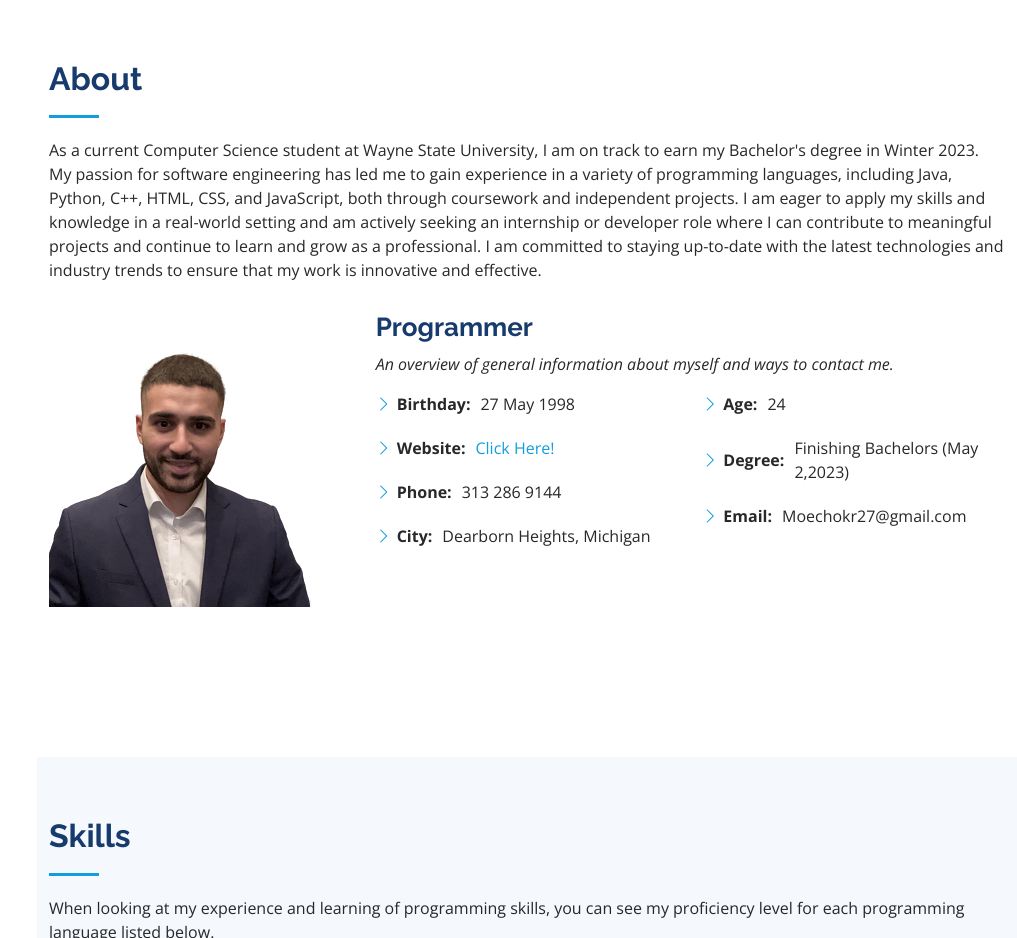
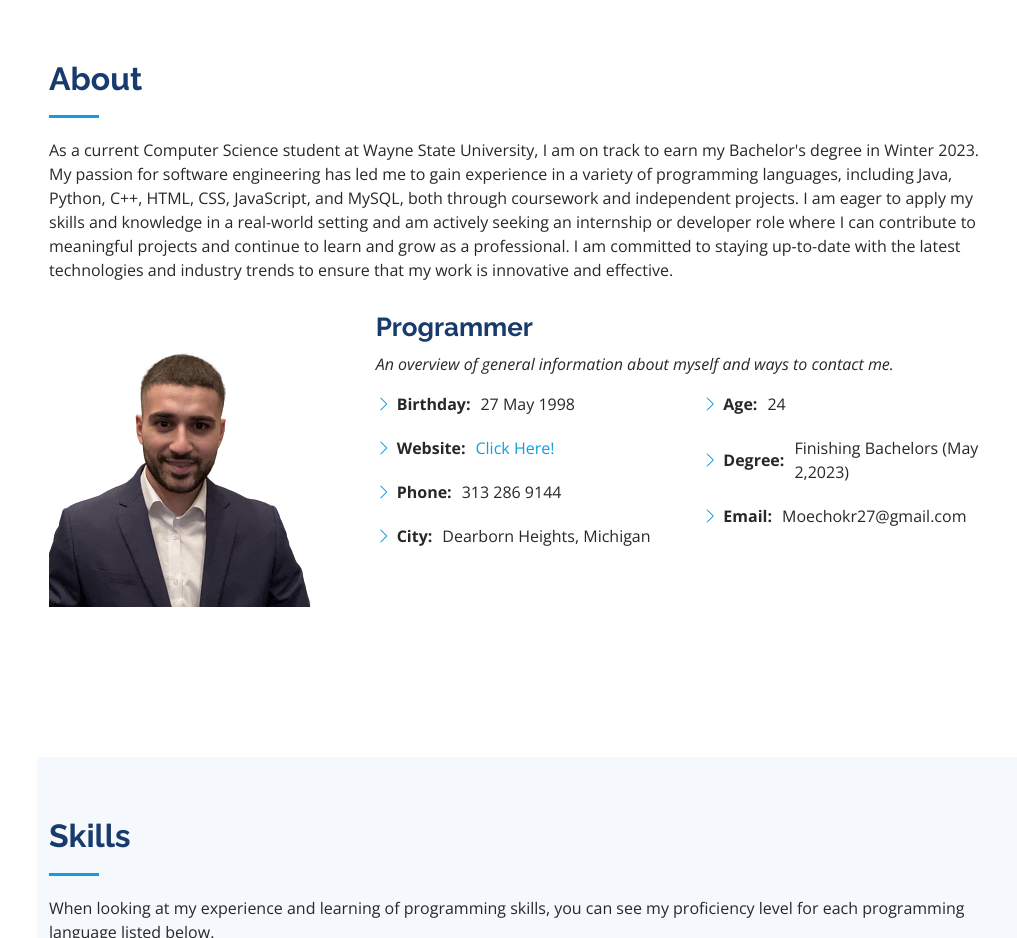
Before and after one commit to MChokr1/MChokr1.github.io, a plain HTML site: page index.html in a window 1280 px wide. Shown: the part 800-1738 px from the top of the page, without its empty margins (263-1280 px from the left). Drawn offline with nearby package versions, Linux system fonts and the light colour scheme.

Commit message:
Update index.html

```diff
--- a/index.html
+++ b/index.html
@@ -80,7 +80,7 @@
 
         <div class="section-title">
           <h2>About</h2>
-          <p>As a current Computer Science student at Wayne State University, I am on track to earn my Bachelor's degree in Winter 2023. My passion for software engineering has led me to gain experience in a variety of programming languages, including Java, Python, C++, HTML, CSS, and JavaScript, both through coursework and independent projects.
+          <p>As a current Computer Science student at Wayne State University, I am on track to earn my Bachelor's degree in Winter 2023. My passion for software engineering has led me to gain experience in a variety of programming languages, including Java, Python, C++, HTML, CSS, JavaScript, and MySQL, both through coursework and independent projects.
             I am eager to apply my skills and knowledge in a real-world setting and am actively seeking an internship or developer role where I can contribute to meaningful projects and continue to learn and grow as a professional. I am committed to staying up-to-date with the latest technologies and industry trends to ensure that my work is innovative and effective.</p>
         </div>
 
```
